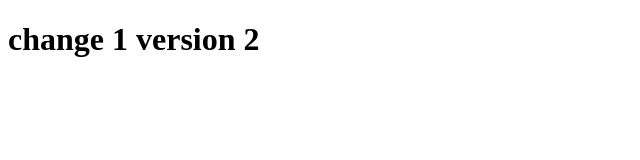
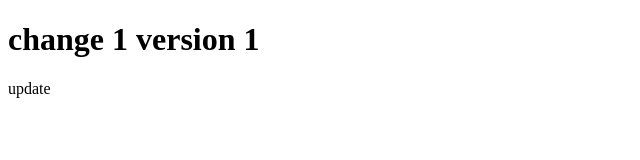
Before and after one commit to fireowen/git-tutorial, a plain HTML site: page index.html in a window 1280 px wide. Shown: the full height of the page, 0-640 px from the left. Drawn offline with Linux system fonts and the light colour scheme.

Commit message:
version 1 update

```diff
--- a/config.js
+++ b/config.js
@@ -0,0 +1 @@
+console.log('Version3');
--- a/index.html
+++ b/index.html
@@ -6,6 +6,7 @@
   <title>Git tuttorial</title>
 </head>
 <body>
-  <h1>change 1 version 2 </h1>
+  <h1>change 1 version 1 </h1>
+  <p>update</p>
 </body>
 </html>
```
